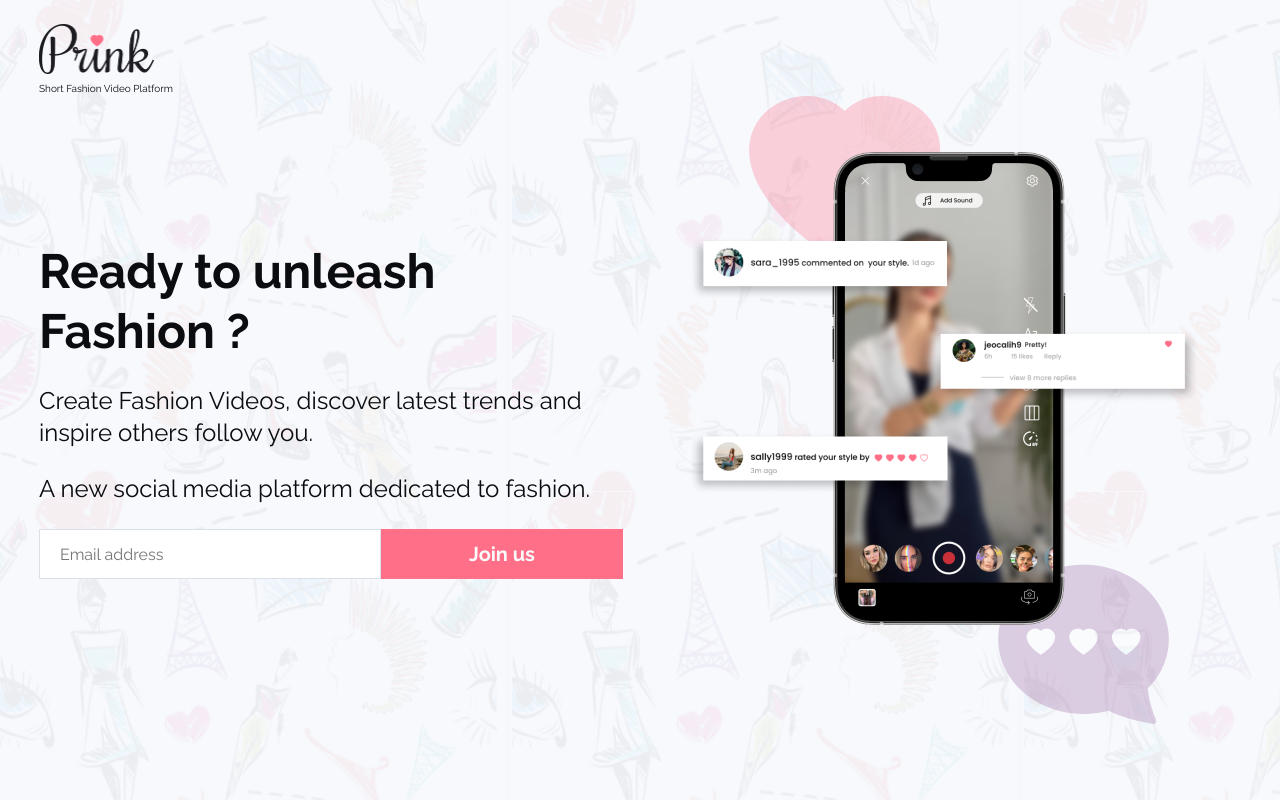
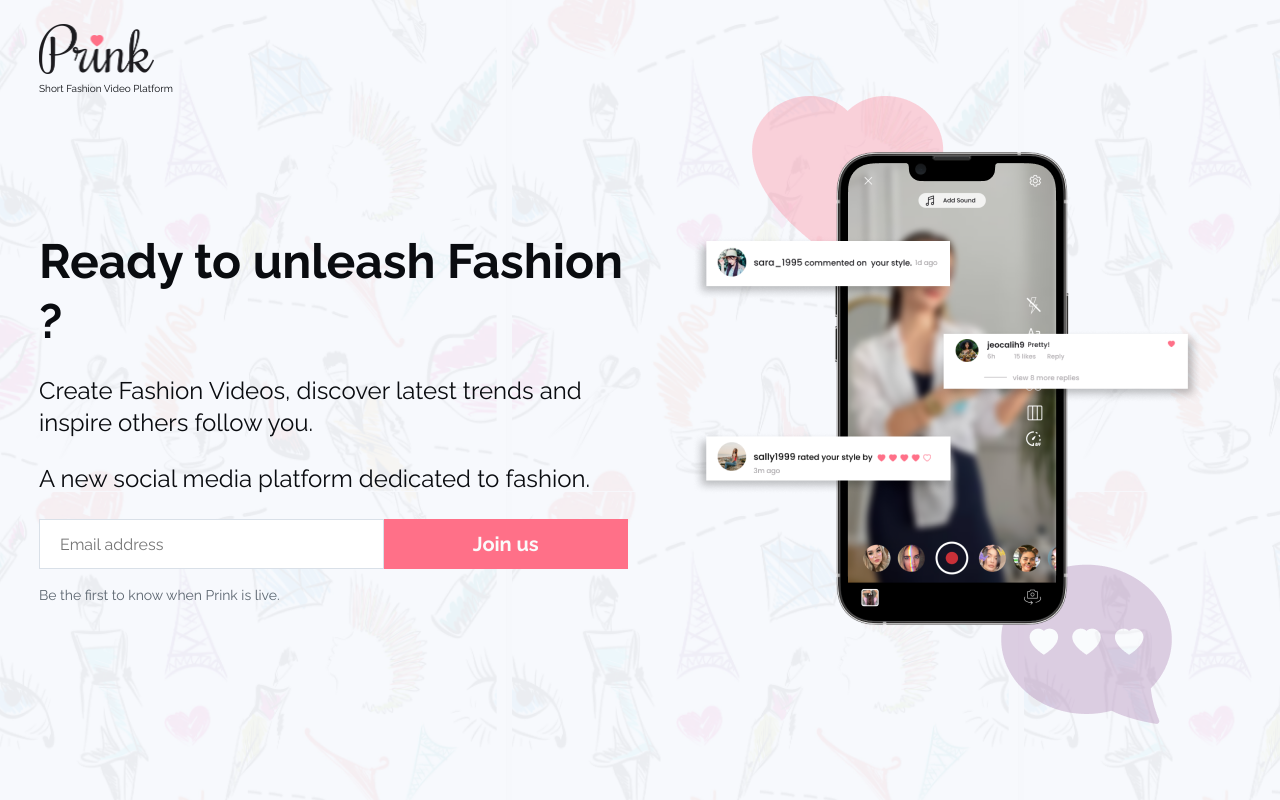
Before and after one commit to Ahmad-Zaaza/Prink-Landing-page, a Next.js app: page / in a window 1280 px wide. Shown: the top 800 px of the page. Built offline with nearby package versions, Linux system fonts and the light colour scheme.

Commit message:
add form subtitle

```diff
--- a/components/Hero/Hero.tsx
+++ b/components/Hero/Hero.tsx
@@ -58,7 +58,7 @@ const LeftColumn = styled.div`
   display: flex;
   flex-direction: column;
   gap: 24px;
-  flex: 1 0 340px;
+  flex: 1 0 350px;
 `;
 const RightColumn = styled.div`
   flex: 1 300000 350px;
--- a/components/JoinUsForm/JoinUsForm.tsx
+++ b/components/JoinUsForm/JoinUsForm.tsx
@@ -3,10 +3,13 @@ import styled from "styled-components";
 
 const JoinUsForm = () => {
   return (
-    <Wrapper>
-      <Input placeholder="Email address" />
-      <Button>Join us</Button>
-    </Wrapper>
+    <div>
+      <Wrapper>
+        <Input placeholder="Email address" />
+        <Button>Join us</Button>
+      </Wrapper>
+      <Subtitle>Be the first to know when Prink is live.</Subtitle>
+    </div>
   );
 };
 
@@ -26,6 +29,7 @@ const Input = styled.input`
   padding: 19px 20px 18px 20px;
 `;
 const Button = styled.button`
+  margin-bottom: 16px;
   font-size: ${20 / 16}rem;
   height: 50px;
   background-color: var(--color-primary);
@@ -39,3 +43,7 @@ const Button = styled.button`
     background-color: var(--color-primary-hover);
   }
 `;
+const Subtitle = styled.p`
+  font-size: ${14 / 16}rem;
+  color: var(--color-gray-700);
+`;
```
